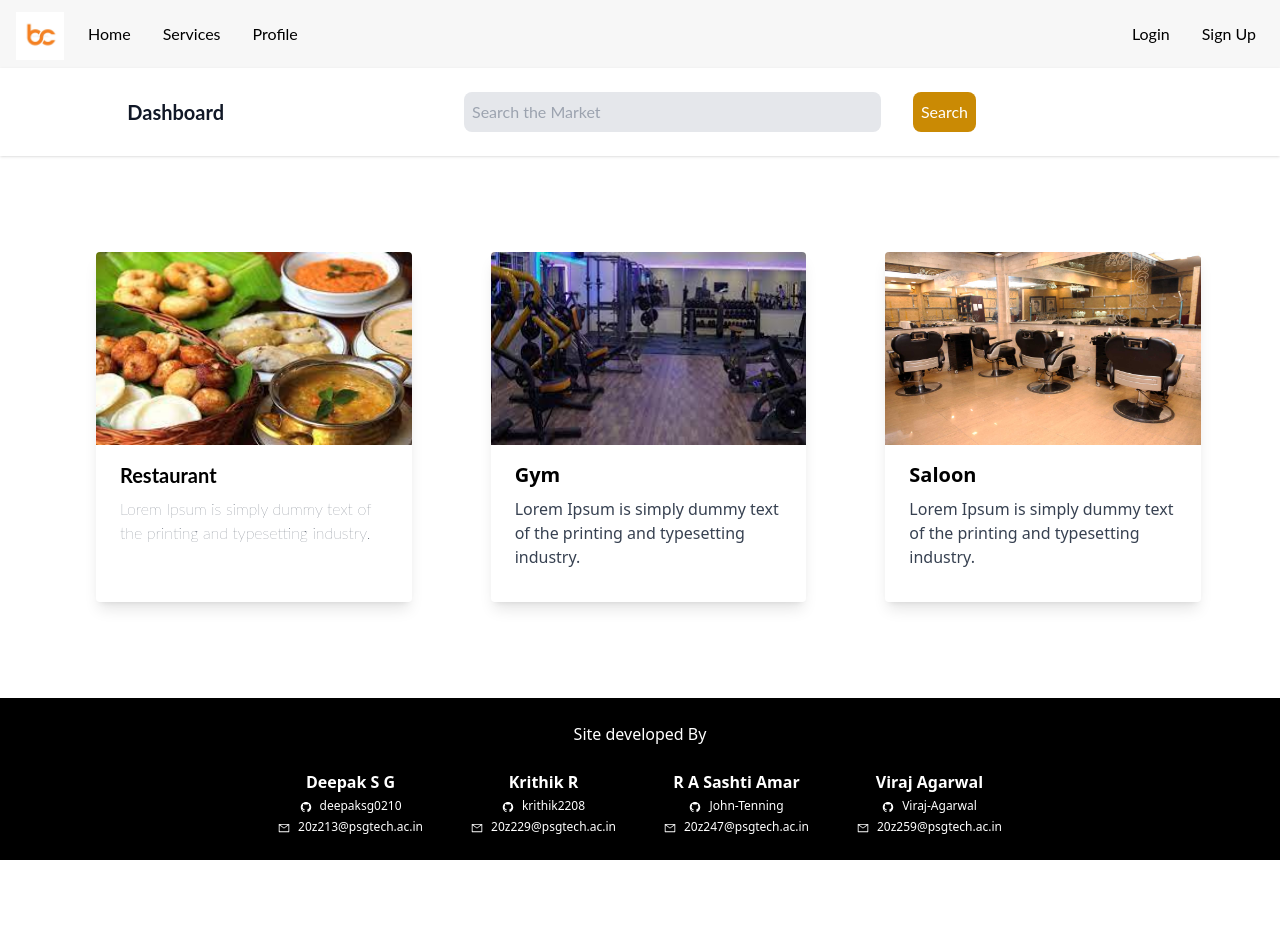
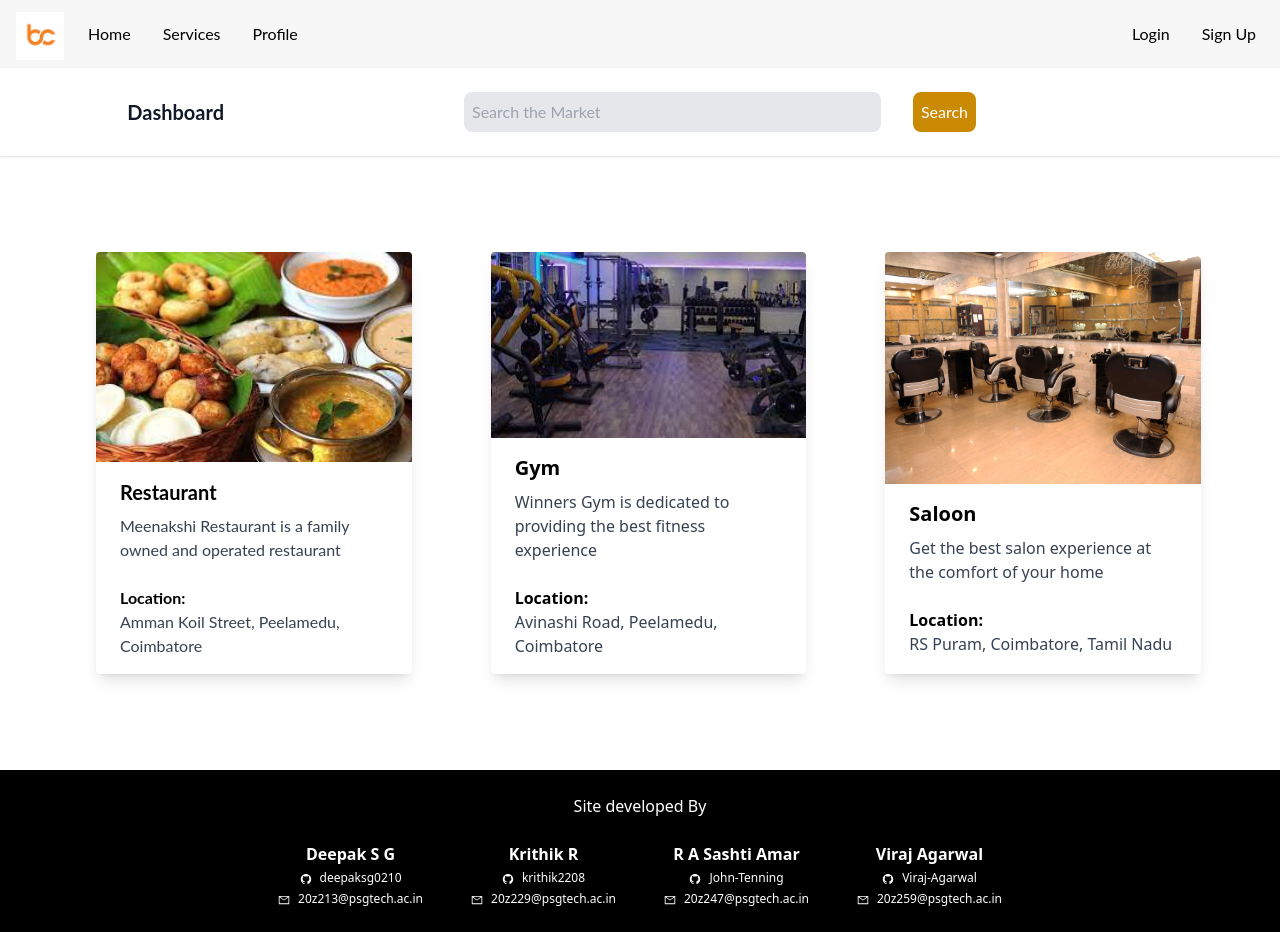
Before and after one commit to John-Tenning/B2C-portal, a React (Create React App) app in the folder frontend/: page / in a window 1280 px wide. Before the commit the page ends 860 px from the top, so only its background shows below. Built offline with nearby package versions, Linux system fonts and the light colour scheme; the HTML template or start-up script is replaced by a standard one.

Commit message:
Home PAge changes

```diff
--- a/frontend/src/components/HomePage.js
+++ b/frontend/src/components/HomePage.js
@@ -37,9 +37,13 @@ function HomePage() {
             <img className="h-[55%]" src={food1}></img>
             <div className="px-6 py-4">
               <div className="font-bold text-xl mb-2">Restaurant </div>
-              <p className="text-gray-700 font-thin">
-                Lorem Ipsum is simply dummy text of the printing and typesetting
-                industry.
+              <p className="text-gray-700">
+                Meenakshi Restaurant is a family owned and operated restaurant
+              </p>
+              <br></br>
+              <p className="font-bold ">Location: </p>
+              <p className="text-gray-700">
+                Amman Koil Street, Peelamedu, Coimbatore
               </p>
             </div>
           </div>
@@ -48,8 +52,12 @@ function HomePage() {
             <div className="px-6 py-4">
               <div className="font-bold text-xl mb-2">Gym</div>
               <p className="text-gray-700 text-base">
-                Lorem Ipsum is simply dummy text of the printing and typesetting
-                industry.
+                Winners Gym is dedicated to providing the best fitness experience
+              </p>
+              <br></br>
+              <p className="font-bold ">Location: </p>
+              <p className="text-gray-700">
+                Avinashi Road, Peelamedu, Coimbatore
               </p>
             </div>
           </div>
@@ -58,8 +66,12 @@ function HomePage() {
             <div className="px-6 py-4">
               <div className="font-bold text-xl mb-2">Saloon</div>
               <p className="text-gray-700 text-base">
-                Lorem Ipsum is simply dummy text of the printing and typesetting
-                industry.
+                Get the best salon experience at the comfort of your home
+              </p>
+              <br></br>
+              <p className="font-bold ">Location: </p>
+              <p className="text-gray-700">
+                RS Puram, Coimbatore, Tamil Nadu
               </p>
             </div>
           </div>
```
